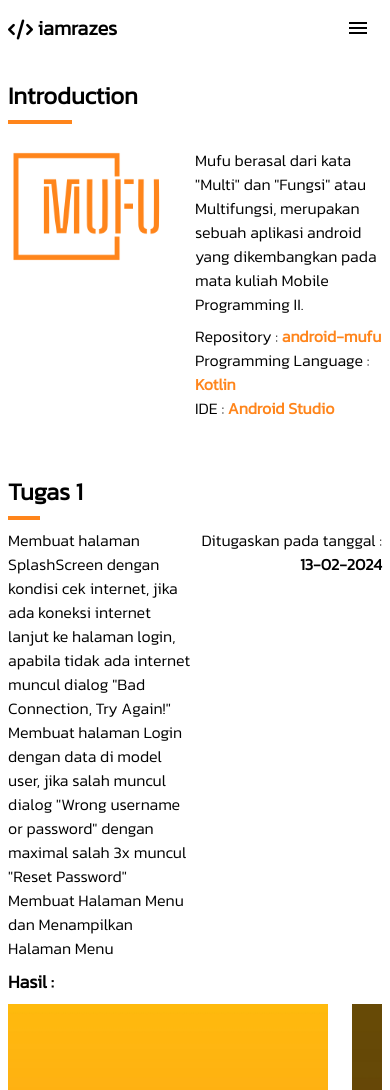
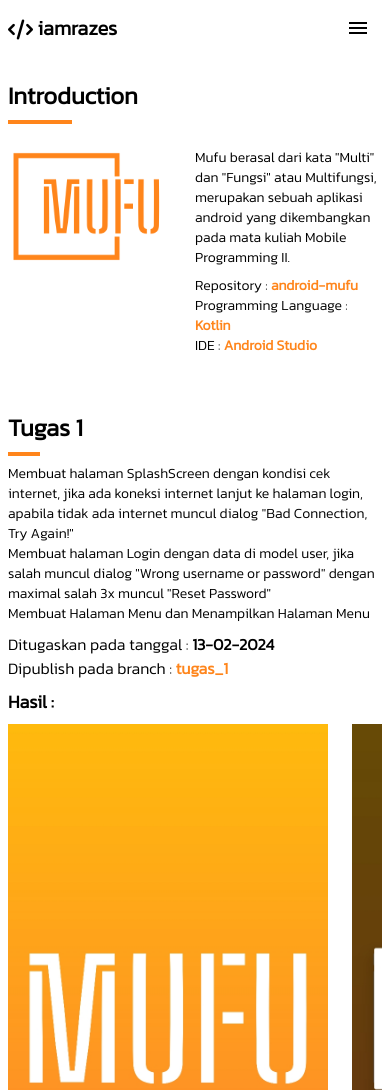
Before and after one commit to iamrazes/iamrazes.github.io, a website: page pages/mobile-programming-2.html in a window 390 px wide. Shown: the top 1090 px of the page. Drawn offline with nearby package versions, Linux system fonts and the light colour scheme; a web font is replaced by a local one.

Commit message:
minor adjustment
on mobile-programming-2.html

```diff
--- a/pages/mobile-programming-2.html
+++ b/pages/mobile-programming-2.html
@@ -91,8 +91,8 @@
             <div class="w-1/2 ">
                 <img src="/public/mobile-programming-2/mufu-icons/logo1ob.png" class="w-96" alt="">
             </div>
-            <div class="w-1/2">
-                <p>Mufu berasal dari kata "Multi" dan "Fungsi" atau Multifungsi, merupakan sebuah aplikasi android yang
+            <div class="w-1/2 text-sm md:text-md">
+                <p >Mufu berasal dari kata "Multi" dan "Fungsi" atau Multifungsi, merupakan sebuah aplikasi android yang
                     dikembangkan pada mata kuliah Mobile Programming II.</p>
                 <p class="mt-2">Repository : <b><a class="text-[#ff851b] hover:text-orange-600 transition"
                             href="https://github.com/iamrazes/android-mufu">android-mufu</a></b></p>
@@ -106,8 +106,8 @@
         <div class="flex flex-col mx-2">
             <h1 class="text-2xl font-bold">Tugas 1</h1>
             <div class="bg-[#ff851b] w-8 h-1 my-2"></div>
-            <div class="flex justify-between">
-                <p class="w-[70%] text-md">
+            <div class="flex flex-col md:flex-row justify-between">
+                <p class="md:w-[70%] text-sm md:text-md">
                     Membuat halaman SplashScreen dengan kondisi cek internet, jika ada koneksi internet
                     lanjut ke halaman login, apabila tidak ada internet muncul dialog
                     "Bad Connection, Try Again!" <br>
@@ -117,8 +117,9 @@
                     Membuat Halaman Menu dan Menampilkan Halaman Menu
 
                 </p>
-                <p class="text-end">
-                    Ditugaskan pada tanggal : <b>13-02-2024</b>
+                <p class="text-start mt-2 md:mt-0">
+                    Ditugaskan pada tanggal : <b>13-02-2024</b> <br>
+                    Dipublish pada branch : <b><a class="text-[#ff851b] hover:text-orange-600 transition" href="https://github.com/iamrazes/android-mufu/tree/tugas_1">tugas_1</a></b>
                 </p>
             </div>
         </div>
@@ -160,7 +161,7 @@
                 <div class="flex flex-col shrink-0 w-[320px]">
                     <img src="/public/mobile-programming-2/tugas1/menu.jpg" class="h-[600px] object-cover" alt="">
                     <div class="border h-20 py-2 text-center">
-                        <span>Tampila Menu setelah berhasi <br> melakukan login</span>
+                        <span>Tampilan Menu setelah berhasi <br> melakukan login</span>
                     </div>
                 </div>
             </div>
```
Also changed, not shown: src/output.css.
